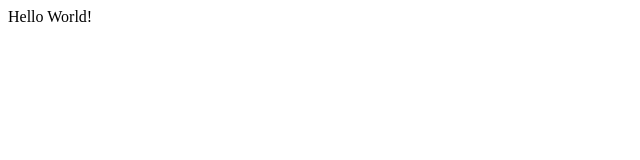
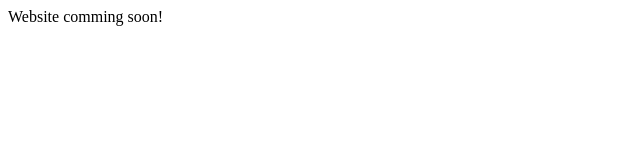
Before and after one commit to vic10us/wedding-site, a plain HTML site: page index.html in a window 1280 px wide. Shown: the full height of the page, 0-640 px from the left. Drawn offline with Linux system fonts and the light colour scheme.

Commit message:
Update index.html

```diff
--- a/index.html
+++ b/index.html
@@ -3,6 +3,6 @@
 <title>Hello</title>
 </head>
 <body>
-Hello World!
+Website comming soon!
 </body>
 </html>
```
